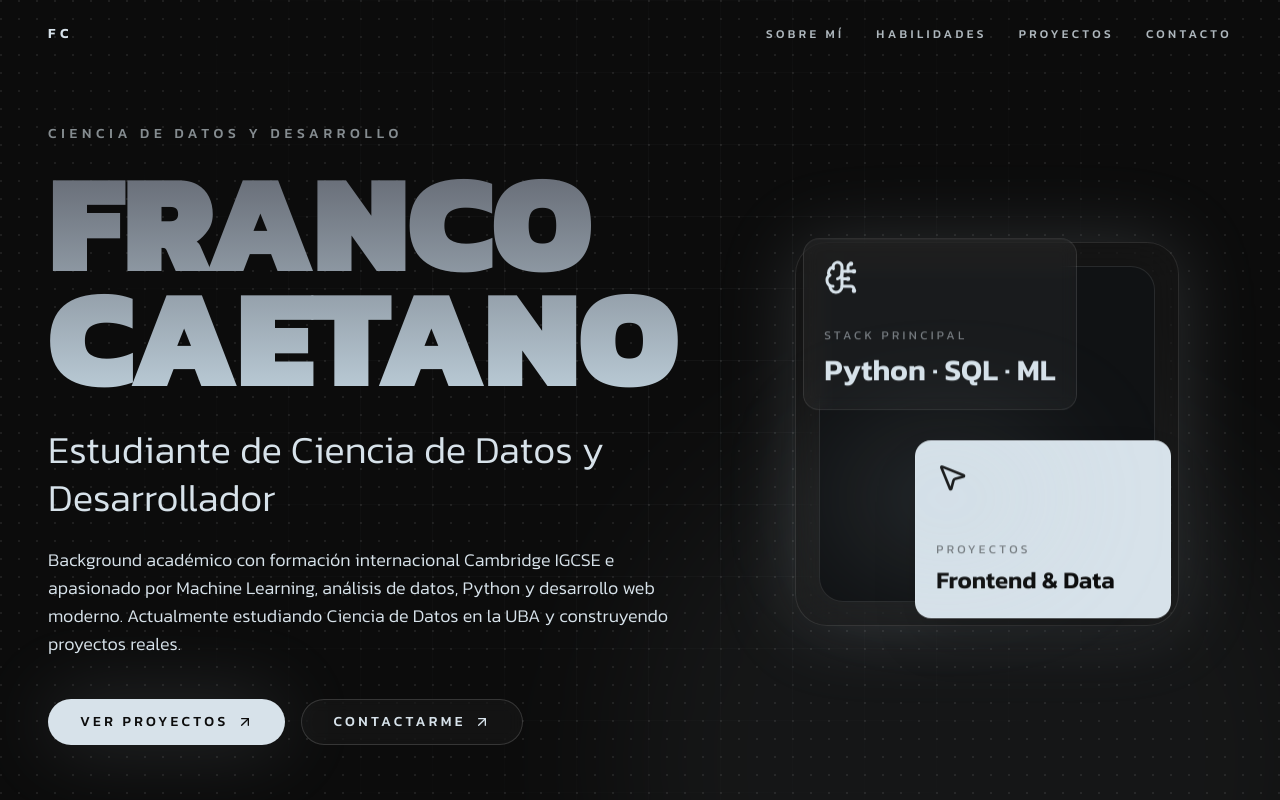
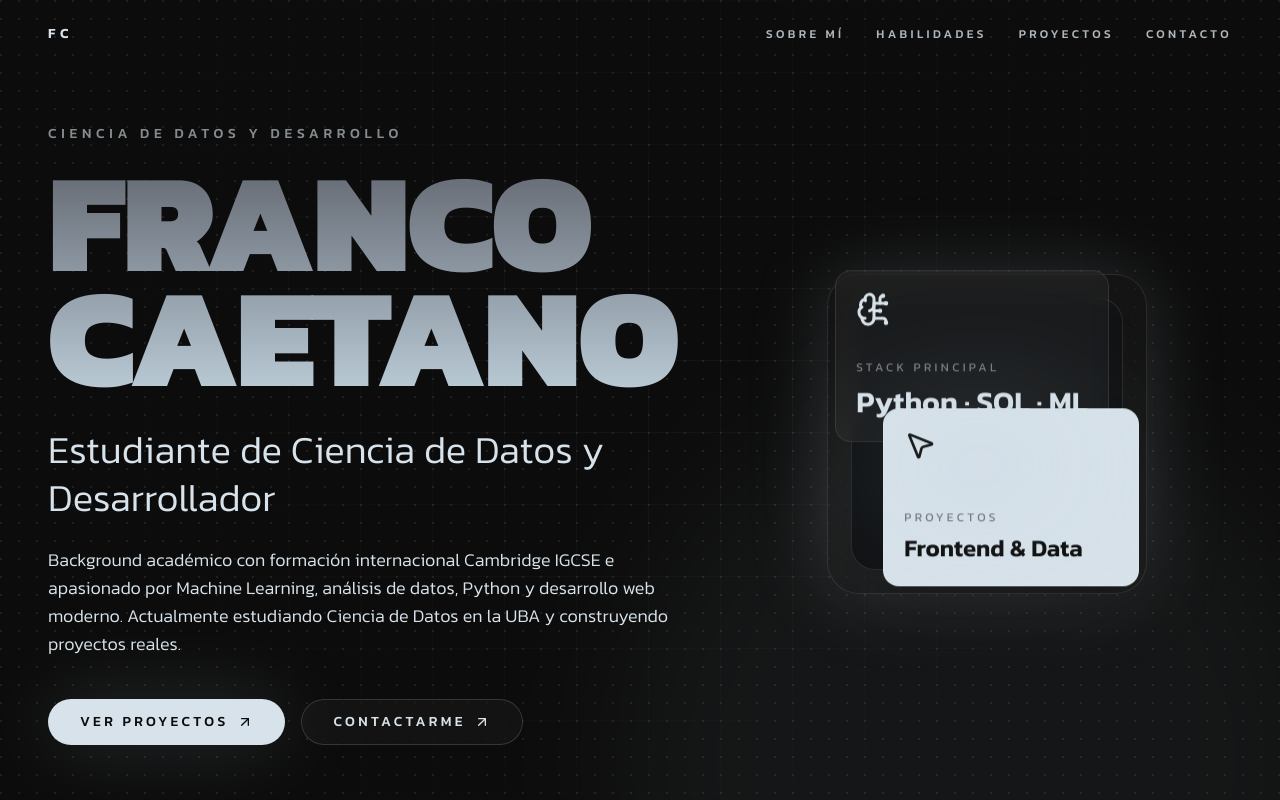
Before and after one commit to FrancoCae/Portfolio, a React (Vite) app: page / in a window 1280 px wide. Shown: the top 800 px of the page. Built offline with nearby package versions, Linux system fonts and the light colour scheme.

Commit message:
arreglo de estetica en el hero v4

```diff
--- a/src/App.tsx
+++ b/src/App.tsx
@@ -241,7 +241,7 @@ function HeroSection() {
             initial={{ opacity: 0, scale: 0.9, y: 50 }}
             animate={{ opacity: 1, scale: 1, y: 0 }}
             transition={{ duration: 1.1, delay: 0.35, ease: [0.22, 1, 0.36, 1] }}
-            className="relative mx-auto hidden aspect-square w-full max-w-[16rem] lg:block xl:max-w-[24rem] 2xl:max-w-[34rem]"
+            className="relative mx-auto hidden aspect-square w-full max-w-[16rem] lg:block xl:max-w-[20rem] 2xl:max-w-[28rem]"
           >
             <div className="absolute inset-0 rounded-[2rem] border border-white/10 bg-white/[0.035] shadow-glow backdrop-blur-xl" />
             <div className="absolute inset-6 rounded-[1.5rem] border border-white/10 bg-[#101214]" />
```
